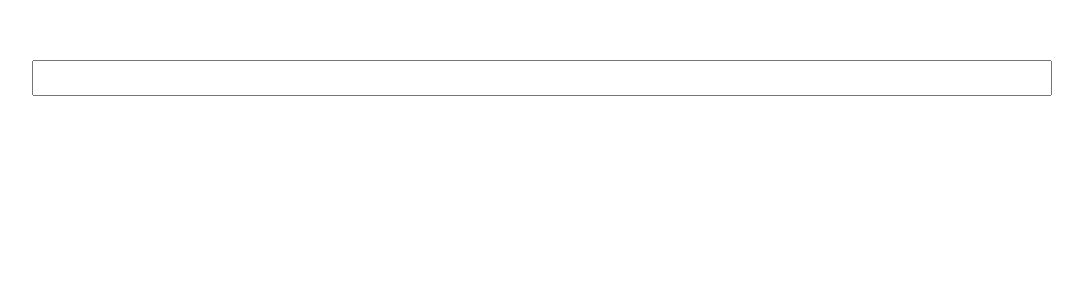
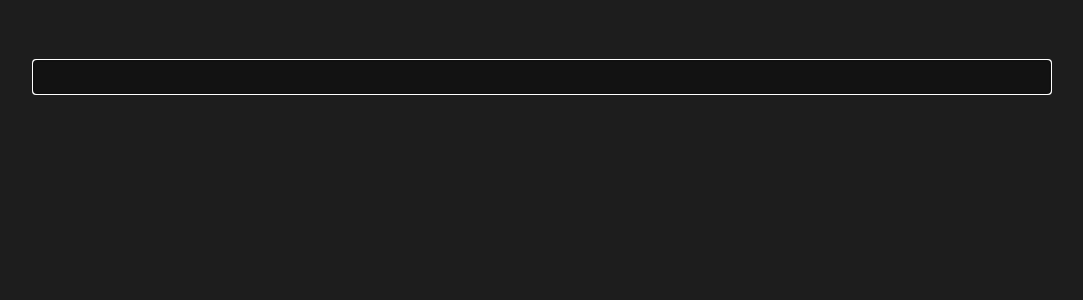
Before and after one commit to wyster/vue-translate-app, a Vue app: page / in a window 1280 px wide. Shown: the top 300 px of the page, without its empty margins (98-1181 px from the left). Built offline with nearby package versions, Linux system fonts and the light colour scheme.

Commit message:
feat: dark theme

```diff
--- a/public/index.html
+++ b/public/index.html
@@ -1,5 +1,5 @@
 <!DOCTYPE html>
-<html lang="en">
+<html lang="en" dark="true">
   <head>
     <meta charset="utf-8">
     <meta http-equiv="X-UA-Compatible" content="IE=edge">
--- a/src/App.vue
+++ b/src/App.vue
@@ -17,12 +17,45 @@ export default class App extends Vue {}
 </script>
 
 <style lang="less">
+html, body {
+  background: white;
+  color: black;
+}
+
+@media screen and (prefers-color-scheme: dark) {
+  html, body {
+    background: rgb(29, 29, 29);
+    color: rgba(255, 255, 255, 0.5);
+  }
+
+  input {
+    border: 1px solid hsl(0, 0%, 19%);
+    background: hsl(0, 0%, 7%);
+    color: white;
+  }
+}
+
+html[dark] {
+  background: rgb(29, 29, 29);
+  color: rgba(255, 255, 255, 0.5);
+
+  body {
+    background: rgb(29, 29, 29);
+    color: rgba(255, 255, 255, 0.5);
+  }
+
+  input {
+    border: 1px solid hsl(0, 0%, 19%);
+    background: hsl(0, 0%, 7%);
+    color: white;
+  }
+}
+
 #app {
   font-family: 'Avenir', Helvetica, Arial, sans-serif;
   -webkit-font-smoothing: antialiased;
   -moz-osx-font-smoothing: grayscale;
   text-align: center;
-  color: #2c3e50;
   margin-top: 60px;
 }
 </style>
--- a/src/components/Index.vue
+++ b/src/components/Index.vue
@@ -1,6 +1,6 @@
 <template>
   <div :class="$style.index">
-    <input type="text" :class="$style.index__input" />
+    <input ref="input" type="text" :class="$style.index__input" autofocus v-model="input" />
   </div>
 </template>
 
@@ -8,7 +8,19 @@
 import { Component, Vue } from 'vue-property-decorator';
 
 @Component
-export default class Index extends Vue {}
+export default class Index extends Vue {
+  private input = '';
+  mounted() {
+    let timeout: number | undefined = undefined;
+    this.$watch('input', (v: string) => {
+      clearTimeout(timeout);
+      timeout = setTimeout(() => this.request(v), 500);
+    });
+  }
+  request(v: string) {
+    console.log('send', v);
+  }
+}
 </script>
 
 <style lang="less" module>
```
